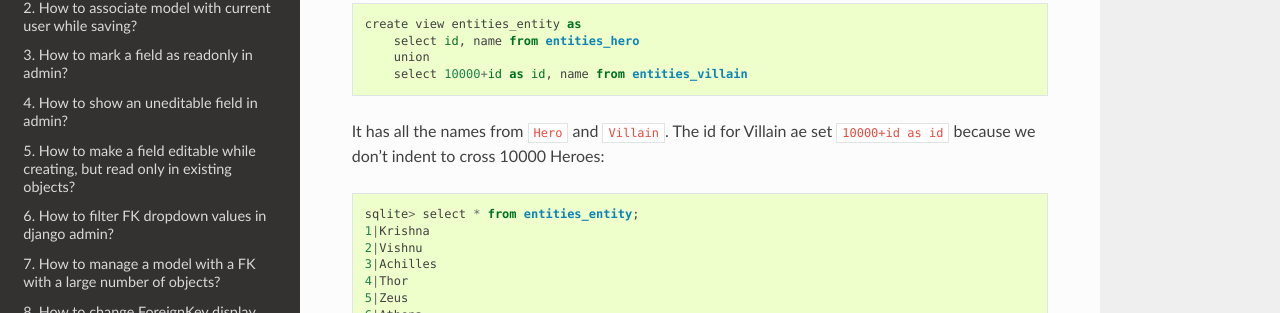
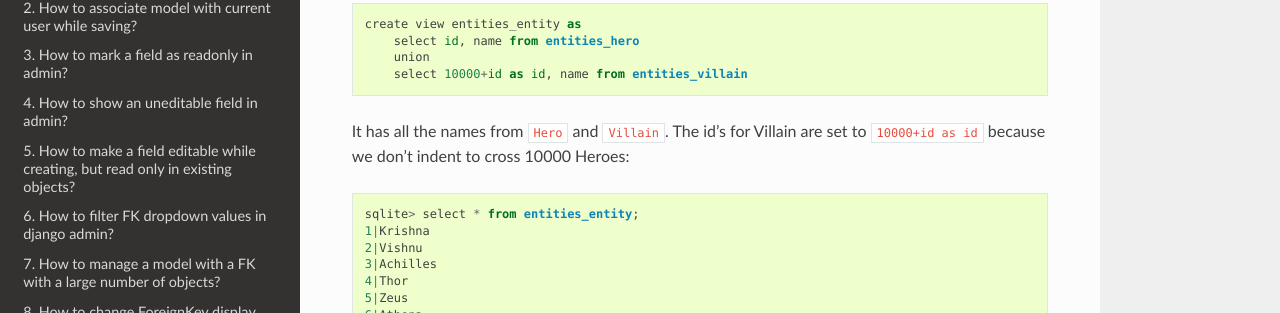
Before and after one commit to agiliq/django-admin-cookbook, a Sphinx documentation site: the page built from docs/database_view.rst, in a window 1280 px wide and 900 px high. Shown: the part 205-518 px from the top of the window. Built offline with Sphinx 7.4.7 and the Read the Docs theme 2.0.0, drawn with Linux system fonts in a browser that asks for light colours.

Commit message:
framed sentence

```diff
--- a/docs/database_view.rst
+++ b/docs/database_view.rst
@@ -9,7 +9,7 @@ You have a database view, created as this::
         select 10000+id as id, name from entities_villain
 
 
-It has all the names from :code:`Hero` and :code:`Villain`. The id for Villain ae set :code:`10000+id as id`
+It has all the names from :code:`Hero` and :code:`Villain`. The id's for Villain are set to :code:`10000+id as id`
 because we don't indent to cross 10000 Heroes::
 
     sqlite> select * from entities_entity;
```
